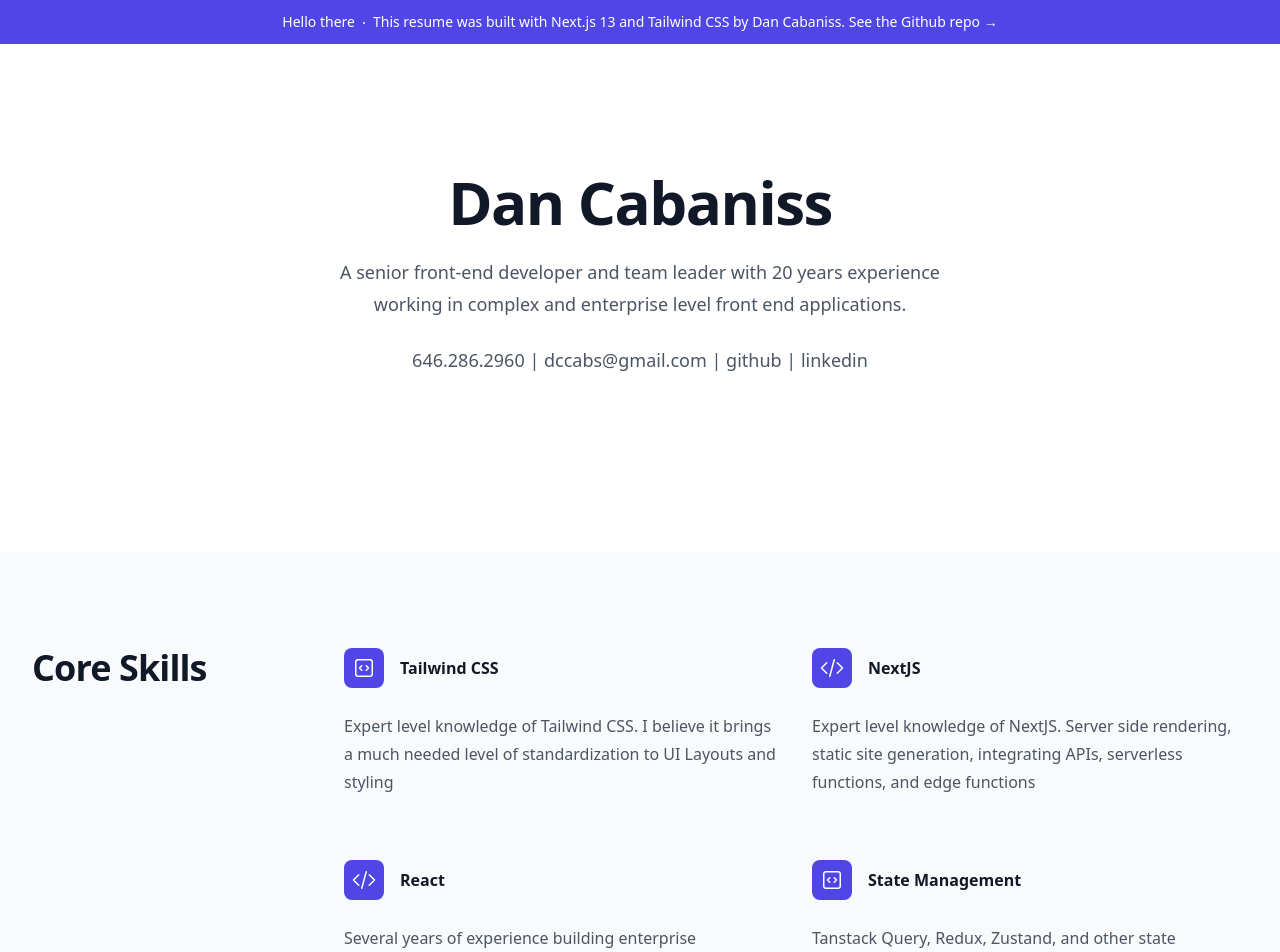
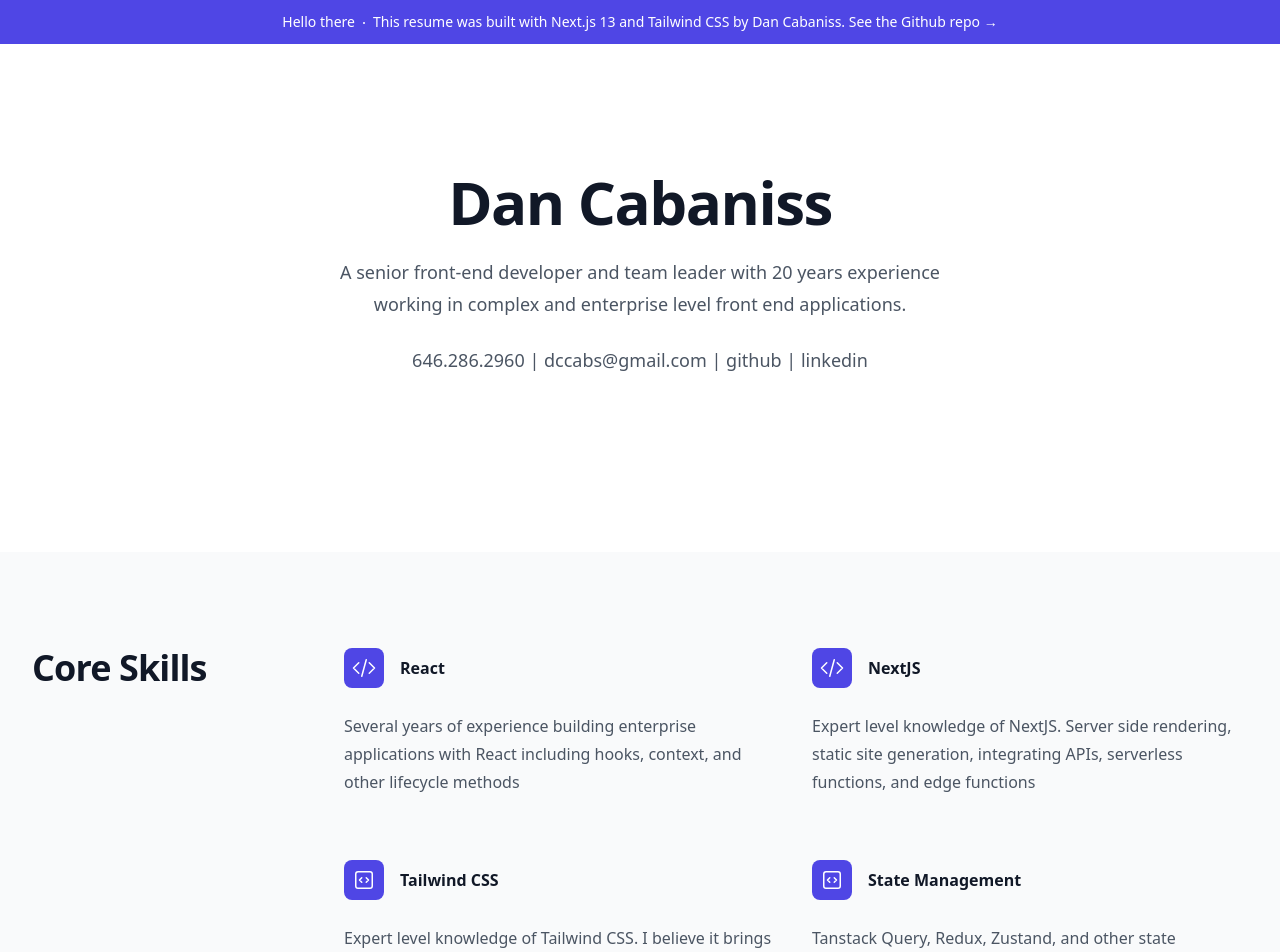
Before and after one commit to dccabs/dan-resume, a Next.js app: page / in a window 1280 px wide. Shown: the top 952 px of the page. Built offline with nearby package versions, Linux system fonts and the light colour scheme.

Commit message:
Update resume

```diff
--- a/app/components/FeatureSkills/index.tsx
+++ b/app/components/FeatureSkills/index.tsx
@@ -1,46 +1,48 @@
-import {CodeBracketIcon, CodeBracketSquareIcon } from '@heroicons/react/24/outline'
+import {
+  CodeBracketIcon,
+  CodeBracketSquareIcon,
+} from "@heroicons/react/24/outline";
 import * as React from "react";
 
 const features = [
   {
-        name: 'Tailwind CSS',
+    name: "React",
     description:
-            'Expert level knowledge of Tailwind CSS. I believe it brings a much needed level of standardization to UI Layouts and styling',
+      "Several years of experience building enterprise applications with React including hooks, context, and other lifecycle methods",
+    icon: CodeBracketIcon,
+  },
+  {
+    name: "NextJS",
+    description:
+      "Expert level knowledge of NextJS. Server side rendering, static site generation, integrating APIs, serverless functions, and edge functions",
+    icon: CodeBracketIcon,
+  },
+  {
+    name: "Tailwind CSS",
+    description:
+      "Expert level knowledge of Tailwind CSS. I believe it brings a much needed level of standardization to UI Layouts and styling",
     icon: CodeBracketSquareIcon,
   },
   {
-        name: 'NextJS',
+    name: "State Management",
     description:
-            'Expert level knowledge of NextJS. Server side rendering, static site generation, integrating APIs, serverless functions, and edge functions',
-        icon: CodeBracketIcon,
-    },
-    {
-        name: 'React',
-        description:
-            'Several years of experience building enterprise applications with React including hooks, context, and other lifecycle methods',
-        icon: CodeBracketIcon,
-    },
-    {
-        name: 'State Management',
-        description:
-            'Tanstack Query, Redux, Zustand, and other state management libraries',
+      "Tanstack Query, Redux, Zustand, and other state management libraries",
     icon: CodeBracketSquareIcon,
   },
-]
+];
 
 interface FeatureProps {
-    title: string
+  title: string;
 }
 
 interface Feature {
-    name: string
-    description: string
-    icon: React.ForwardRefExoticComponent<React.SVGProps<SVGSVGElement>>
+  name: string;
+  description: string;
+  icon: React.ForwardRefExoticComponent<React.SVGProps<SVGSVGElement>>;
 }
 
-
 const Feature = (props: FeatureProps) => {
-    const { title } = props
+  const { title } = props;
   return (
     <div className="py-0 sm:py-0">
       <div className="mx-auto max-w-7xl px-6 lg:px-8">
@@ -53,18 +55,23 @@ const Feature = (props: FeatureProps) => {
               <div key={feature.name}>
                 <dt className="text-base font-semibold leading-7 text-gray-900 flex items-center mb-6">
                   <div className="flex h-10 w-10 items-center justify-center rounded-lg bg-indigo-600 mr-4">
-                                        <feature.icon className="h-6 w-6 text-white" aria-hidden="true" />
+                    <feature.icon
+                      className="h-6 w-6 text-white"
+                      aria-hidden="true"
+                    />
                   </div>
                   {feature.name}
                 </dt>
-                                <dd className="mt-1 text-base leading-7 text-gray-600">{feature.description}</dd>
+                <dd className="mt-1 text-base leading-7 text-gray-600">
+                  {feature.description}
+                </dd>
               </div>
             ))}
           </dl>
         </div>
       </div>
     </div>
-    )
-}
+  );
+};
 
-export default Feature
+export default Feature;
```
Lines whose indentation alone changed are shown as unchanged.
